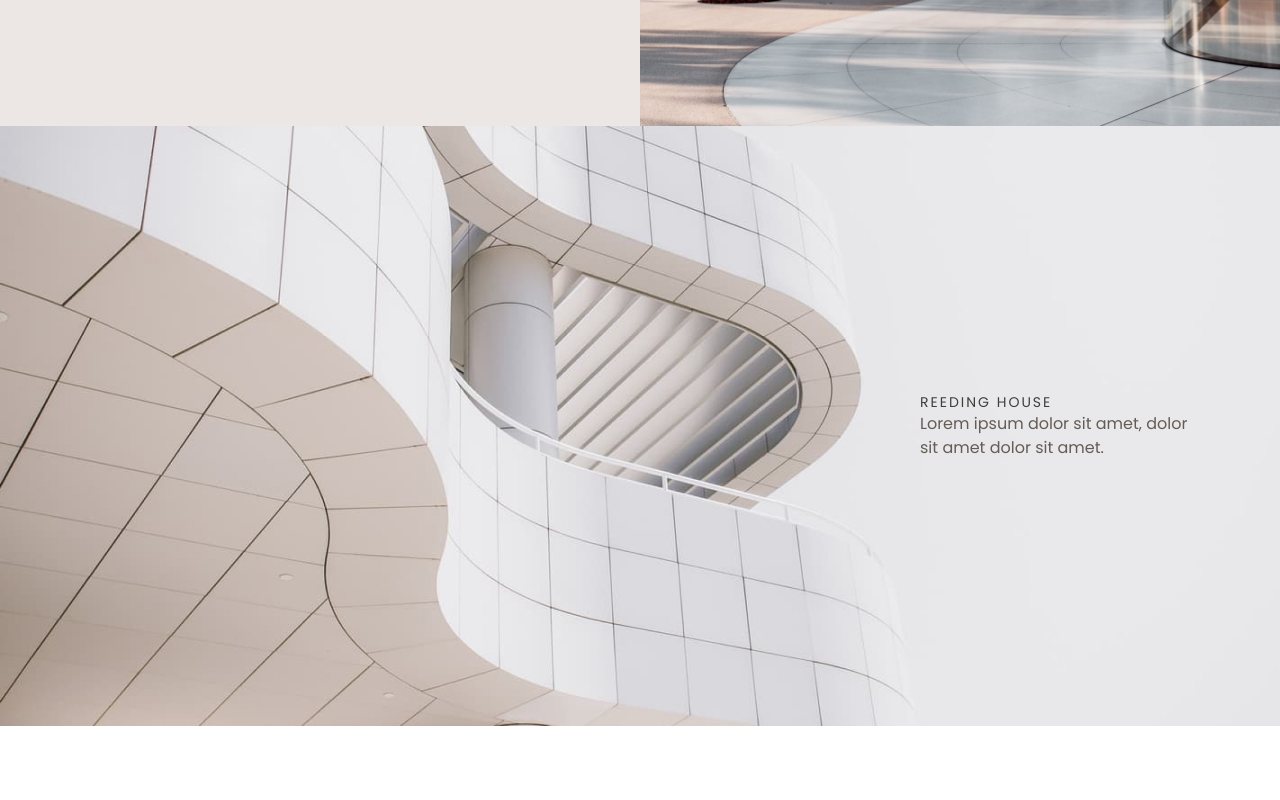
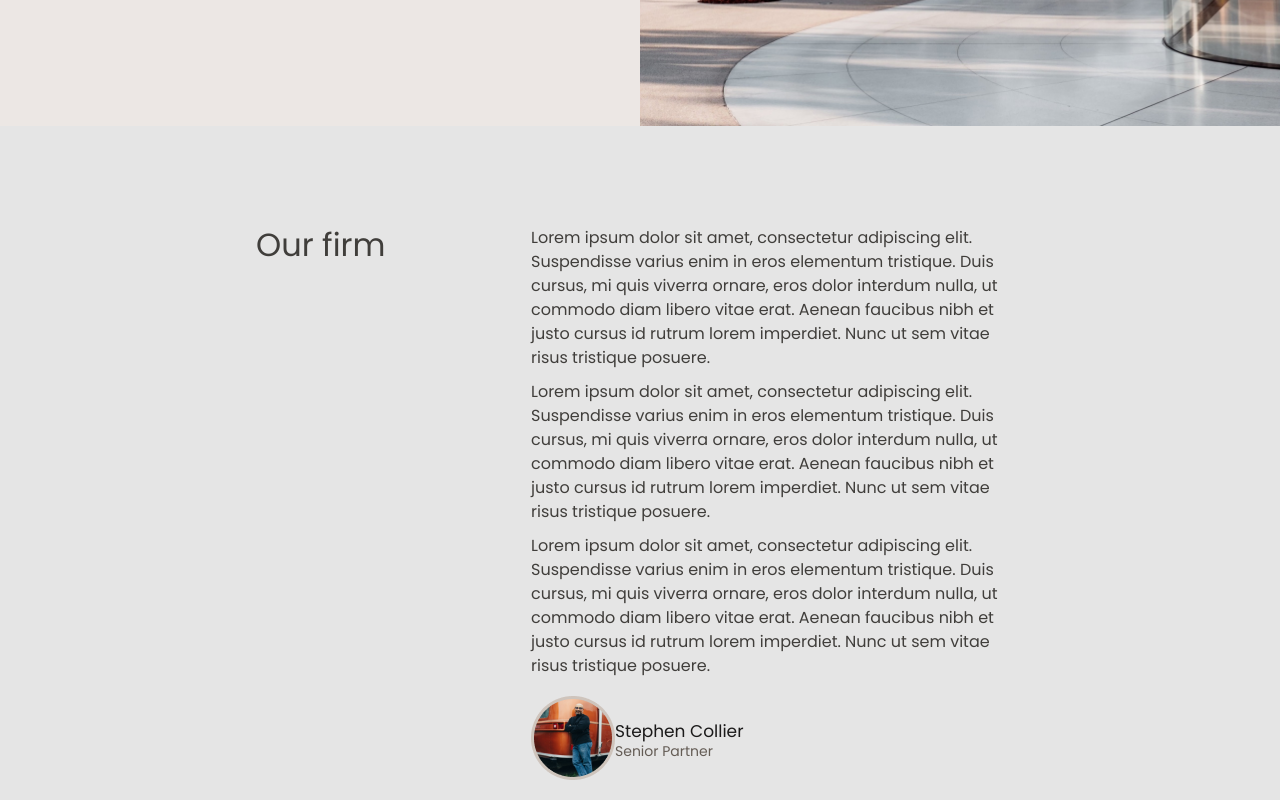
Before and after one commit to Refresh669/wishbone, a plain HTML site: page index.html in a window 1280 px wide. Shown: the part 660-1460 px from the top of the page. Drawn offline with Linux system fonts and the light colour scheme.

Commit message:
our_firm

```diff
--- a/css/style.css
+++ b/css/style.css
@@ -102,8 +102,66 @@ font-style: normal;
     background-size: cover;
 }
 /*section_1*/
+/*section_2*/
+
+.Our_firm{
+    background: #E5E5E5;
+}
+.Our_firm_first{
+    max-width: 768px;
+    margin: auto;
+    padding: 100px 0;
+    display: flex;
+    justify-content: space-between;
+}
+.Our_firm_first h5{
+    display: flex;
+    justify-content: space-between;
+    font-family: 'Poppins', sans-serif;
+    font-style: normal;
+    font-weight: 400;
+    font-size: 32px;
+    line-height: 38px;
+    color: #403E3B;
+}
+.Our_firm_first .Our_firm_second p{
+    max-width: 493px;
+    font-family: 'Poppins', sans-serif;
+    font-style: normal;
+    font-weight: 400;
+    font-size: 16px;
+    line-height: 24px;
+    color: #403E3B;
+}
+.Our_firm_first .Our_firm_second p:nth-child(2){
+    padding: 10px 0;
+}
+.Senior{
+    padding-top: 18px;
+    display: flex;
+    align-items: center;
+}
+.Senior h6{
+    font-family: 'Poppins', sans-serif;
+    font-style: normal;
+    font-weight: 400;
+    font-size: 17px;
+    line-height: 26px;
+    color: #1B1A1A;
+}
+.Senior p{
+    font-family: 'Poppins', sans-serif;
+    font-style: normal;
+    font-weight: 400;
+    font-size: 14px;
+    line-height: 14px;
+    color: #645C55;
+}
+
 
 /*section_2*/
+
+/*section_3*/
 
 .sect_art{
     padding: 100px 0;
@@ -158,8 +216,8 @@ font-style: normal;
     font-size: 17px;
     line-height: 26px;
 }
-/*section_2*/
 /*section_3*/
+/*section_4*/
 .reeding_house{
     min-height: 600px;
     background-image: url("../images/images23.jpg");
@@ -190,8 +248,8 @@ font-style: normal;
     line-height: 24px;
     color: #645C55;
 }
-/*section_3*/
 /*section_4*/
+/*section_5*/
 
 .clients{
     background: #403E3B;
@@ -265,8 +323,8 @@ font-style: normal;
 .clients_first_div div:nth-child(2) div:nth-child(2) img:nth-child(2){
     padding-right: 40px;
 }
-/*section_4*/
 /*section_5*/
+/*section_6*/
 .reeding_house_second{
     min-height: 600px;
     background-image: url("../images/images24.jpg");
@@ -298,8 +356,8 @@ font-style: normal;
     color: #645C55;
 }
 
-/*section_5*/
 /*section_6*/
+/*section_7*/
 .team {
     background: #E5E5E5;
 }
@@ -366,9 +424,9 @@ font-style: normal;
 }
 
 
-/*section_6*/
+/*section_7*/
 
-/*section_7*/
+/*section_8*/
 .reeding_house_third{
     min-height: 600px;
     background-image: url("../images/images25.jpg");
@@ -400,8 +458,8 @@ font-style: normal;
     color: #645C55;
 }
 
-/*section_7*/
 /*section_8*/
+/*section_9*/
 .sect_touch {
     background: #CEC4BC;
     border-radius: 0;
@@ -445,7 +503,7 @@ font-style: normal;
     text-decoration: none;
 }
 
-/*section_8*/
+/*section_9*/
 
 /*footer*/
 footer {
--- a/index.html
+++ b/index.html
@@ -54,6 +54,33 @@
 
     </div>
 </section>
+<section class="Our_firm">
+    <div class="Our_firm_first">
+        <h5>Our firm</h5>
+        <div>
+            <div class="Our_firm_second"><p>Lorem ipsum dolor sit amet, consectetur adipiscing elit. Suspendisse varius enim in eros elementum
+                tristique. Duis cursus, mi quis viverra ornare, eros dolor interdum nulla, ut commodo diam libero vitae
+                erat. Aenean faucibus nibh et justo cursus id rutrum lorem imperdiet. Nunc ut sem vitae risus tristique
+                posuere.</p>
+                <p>Lorem ipsum dolor sit amet, consectetur adipiscing elit. Suspendisse varius enim in eros elementum
+                    tristique. Duis cursus, mi quis viverra ornare, eros dolor interdum nulla, ut commodo diam libero
+                    vitae erat. Aenean faucibus nibh et justo cursus id rutrum lorem imperdiet. Nunc ut sem vitae risus
+                    tristique posuere.</p>
+                <p>Lorem ipsum dolor sit amet, consectetur adipiscing elit. Suspendisse varius enim in eros elementum
+                    tristique. Duis cursus, mi quis viverra ornare, eros dolor interdum nulla, ut commodo diam libero
+                    vitae erat. Aenean faucibus nibh et justo cursus id rutrum lorem imperdiet. Nunc ut sem vitae risus
+                    tristique posuere.</p></div>
+            <div class="Senior">
+                <img src="images/IMAGE%20(0).png" alt="image">
+                <span>
+                    <h6>Stephen Collier</h6>
+                    <p>Senior Partner</p>
+                </span>
+            </div>
+        </div>
+    </div>
+
+</section>
 <section class="reeding_house">
 <div class="description">
     <h5>
@@ -64,7 +91,6 @@
     </p>
 </div>
 </section>
-
 <section class="sect_art">
     <div class="art_first_div">
         <h3>Our process</h3>
```
